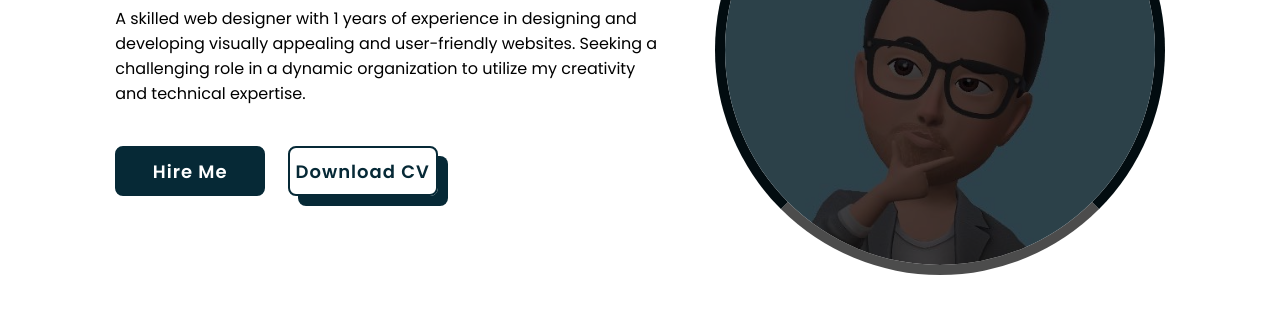
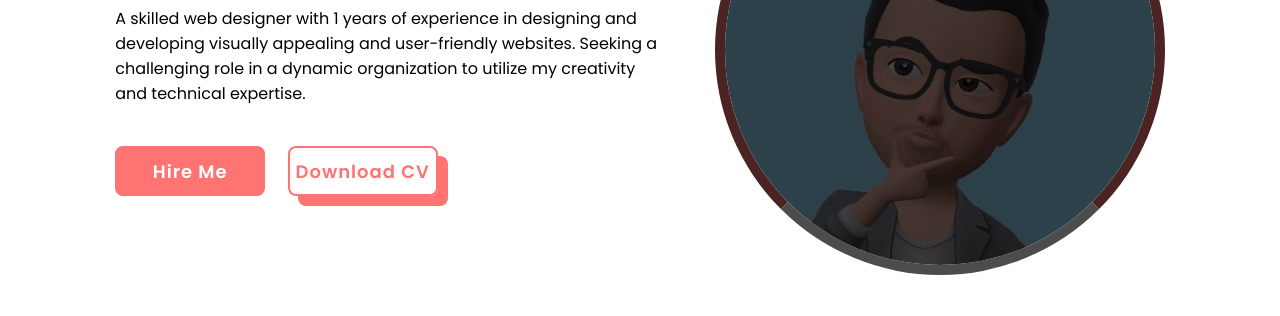
Before and after one commit to MohammadAli440/mehersblogs.in, a plain HTML site: page index.html in a window 1280 px wide. Shown: the part 398-714 px from the top of the page. Drawn offline with nearby package versions, Linux system fonts and the light colour scheme.

Commit message:
Update style.css

```diff
--- a/style.css
+++ b/style.css
@@ -26,7 +26,7 @@
   --text-color: #000;
   --second-bg-color: #f2f2f2;
   --bg-color: #fff;
-  --main-color: #062936;
+  --main-color: #FF7373;
 /*
   --bg-color: #081b29;
   --second-bg-color: #112e42;
```
